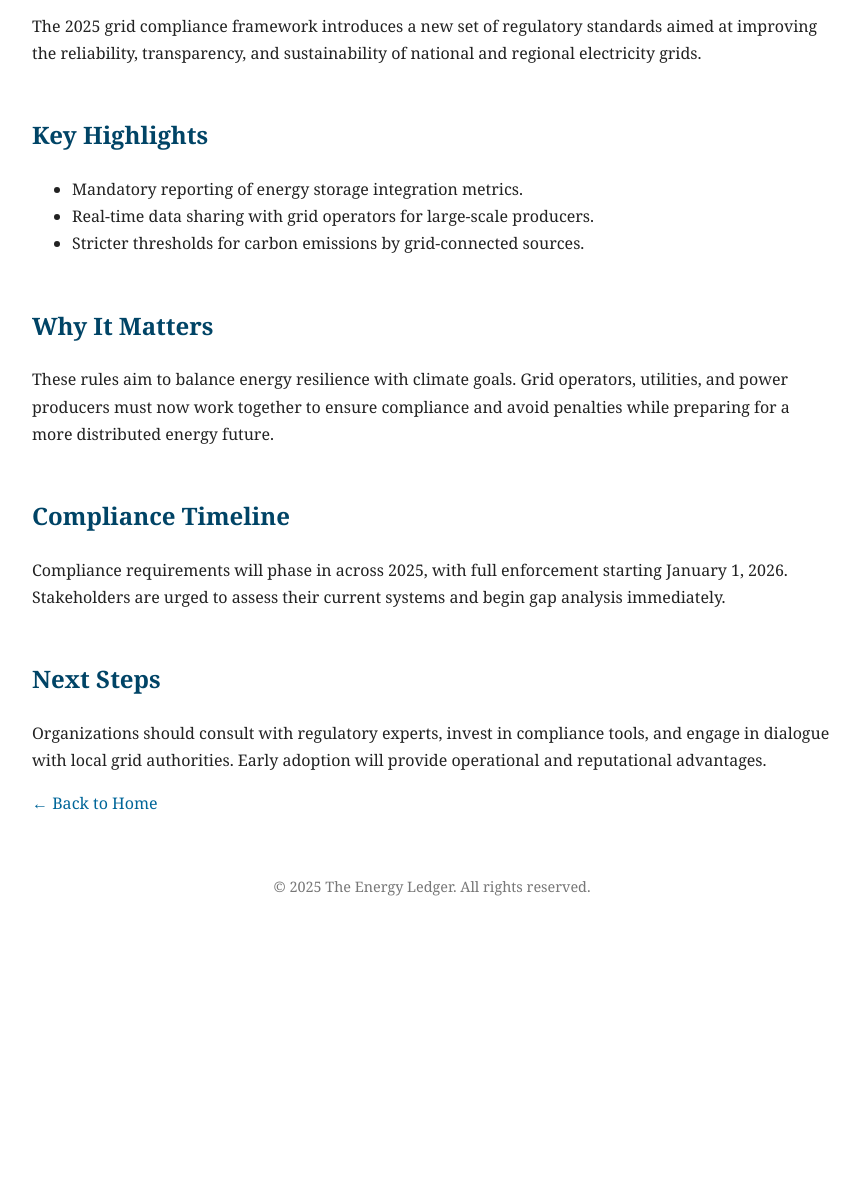
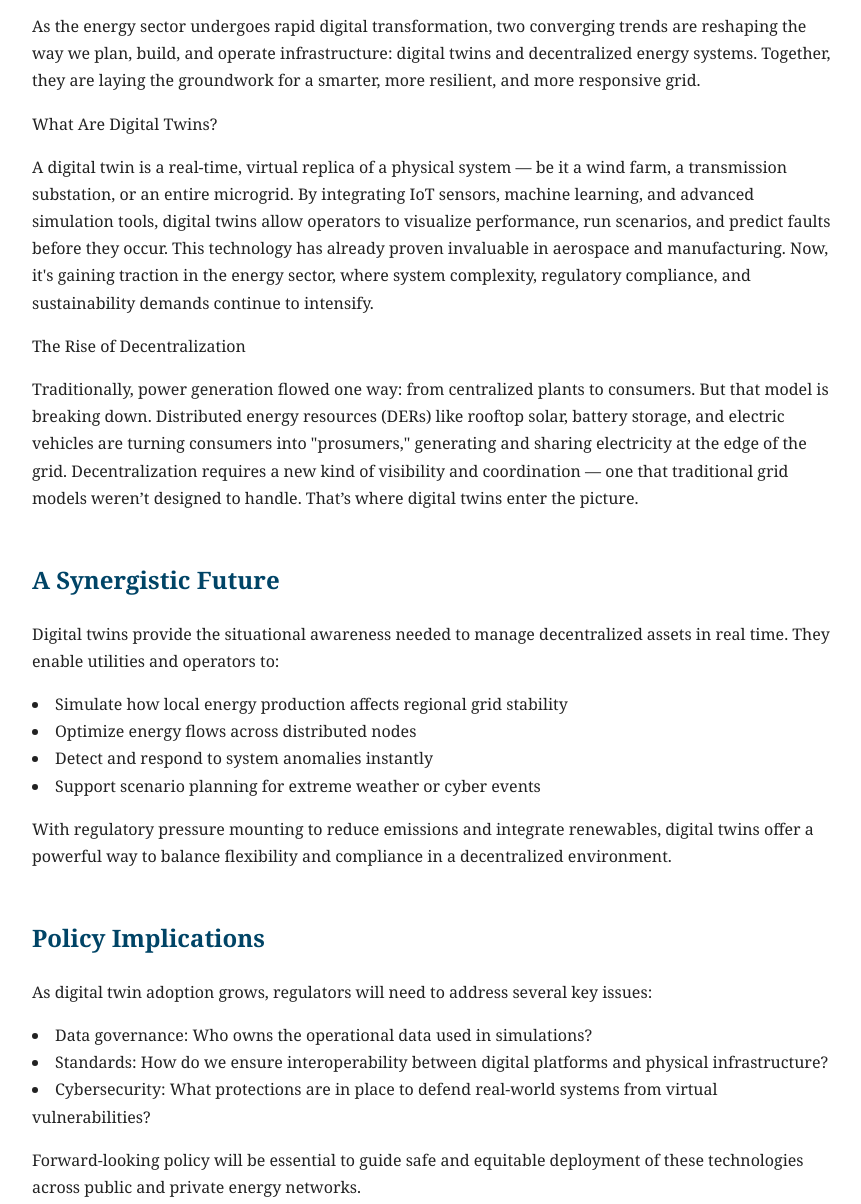
Before and after one commit to theenergyledger/The-Energy-Ledger, a plain HTML site: page digital-twins-decentralisation.html in a window 1280 px wide. Shown: the part 195-1399 px from the top of the page, without its empty margins (208-1069 px from the left). Before the commit the page ends 1134 px from the top, so only its background shows below. Drawn offline with Linux system fonts and the light colour scheme.

Commit message:
Update digital-twins-decentralisation.html

```diff
--- a/digital-twins-decentralisation.html
+++ b/digital-twins-decentralisation.html
@@ -52,23 +52,31 @@
   <h1>Digital Twins and Decentralization: The Future of Energy Infrastructure Modelling</h1>
   <p><strong>Published:</strong> May 31, 2025</p>
 
-  <p>The 2025 grid compliance framework introduces a new set of regulatory standards aimed at improving the reliability, transparency, and sustainability of national and regional electricity grids.</p>
+  <p>As the energy sector undergoes rapid digital transformation, two converging trends are reshaping the way we plan, build, and operate infrastructure: digital twins and decentralized energy systems. Together, they are laying the groundwork for a smarter, more resilient, and more responsive grid.</p>
 
-  <h2>Key Highlights</h2>
-  <ul>
-    <li>Mandatory reporting of energy storage integration metrics.</li>
-    <li>Real-time data sharing with grid operators for large-scale producers.</li>
-    <li>Stricter thresholds for carbon emissions by grid-connected sources.</li>
-  </ul>
+  <h>What Are Digital Twins?</h>
+  <p>A digital twin is a real-time, virtual replica of a physical system — be it a wind farm, a transmission substation, or an entire microgrid. By integrating IoT sensors, machine learning, and advanced simulation tools, digital twins allow operators to visualize performance, run scenarios, and predict faults before they occur. This technology has already proven invaluable in aerospace and manufacturing. Now, it's gaining traction in the energy sector, where system complexity, regulatory compliance, and sustainability demands continue to intensify.</p>
 
-  <h2>Why It Matters</h2>
-  <p>These rules aim to balance energy resilience with climate goals. Grid operators, utilities, and power producers must now work together to ensure compliance and avoid penalties while preparing for a more distributed energy future.</p>
+  <h>The Rise of Decentralization</h>
+  <p>Traditionally, power generation flowed one way: from centralized plants to consumers. But that model is breaking down. Distributed energy resources (DERs) like rooftop solar, battery storage, and electric vehicles are turning consumers into "prosumers," generating and sharing electricity at the edge of the grid. Decentralization requires a new kind of visibility and coordination — one that traditional grid models weren’t designed to handle. That’s where digital twins enter the picture.</p>
 
-  <h2>Compliance Timeline</h2>
-  <p>Compliance requirements will phase in across 2025, with full enforcement starting January 1, 2026. Stakeholders are urged to assess their current systems and begin gap analysis immediately.</p>
+  <h2>A Synergistic Future</h2>
+  <p>Digital twins provide the situational awareness needed to manage decentralized assets in real time. They enable utilities and operators to:</p>
+  <li>Simulate how local energy production affects regional grid stability</li>
+  <li>Optimize energy flows across distributed nodes</li>
+  <li>Detect and respond to system anomalies instantly</li>
+  <li>Support scenario planning for extreme weather or cyber events</li>
+  <p>With regulatory pressure mounting to reduce emissions and integrate renewables, digital twins offer a powerful way to balance flexibility and compliance in a decentralized environment.</p>
 
-  <h2>Next Steps</h2>
-  <p>Organizations should consult with regulatory experts, invest in compliance tools, and engage in dialogue with local grid authorities. Early adoption will provide operational and reputational advantages.</p>
+  <h2>Policy Implications</h2>
+  <p>As digital twin adoption grows, regulators will need to address several key issues:</p>
+  <li>Data governance: Who owns the operational data used in simulations?</li>
+  <li>Standards: How do we ensure interoperability between digital platforms and physical infrastructure?</li>
+  <li>Cybersecurity: What protections are in place to defend real-world systems from virtual vulnerabilities?</li>
+  <p>Forward-looking policy will be essential to guide safe and equitable deployment of these technologies across public and private energy networks.</p>
+
+  <h2>Looking Ahead</h2>
+  <p>Digital twins and decentralization aren’t just technical innovations — they represent a new mindset in infrastructure planning: one that prioritizes adaptability, participation, and foresight. For grid operators, regulators, and developers alike, embracing this paradigm may be the key to unlocking a more resilient and equitable energy future.</p>
 
   <p><a href="index.html">← Back to Home</a></p>
 
```
